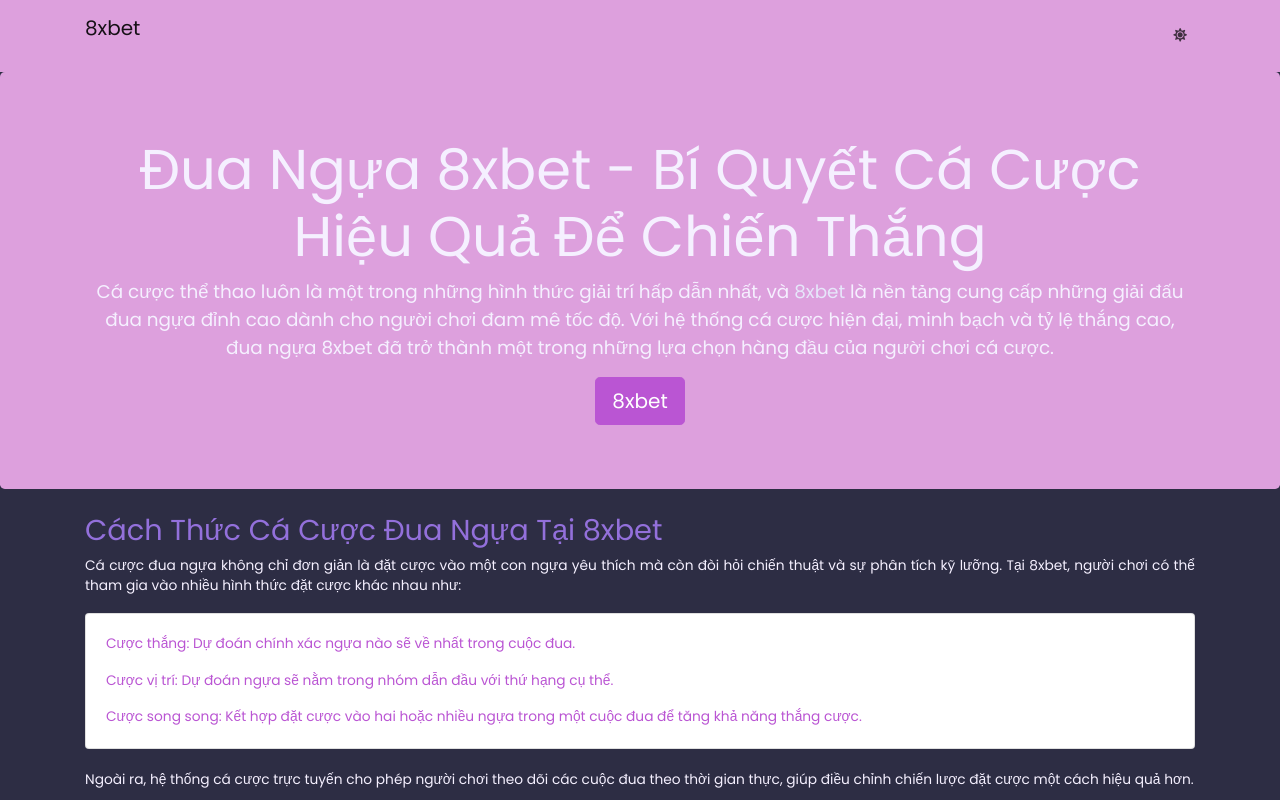
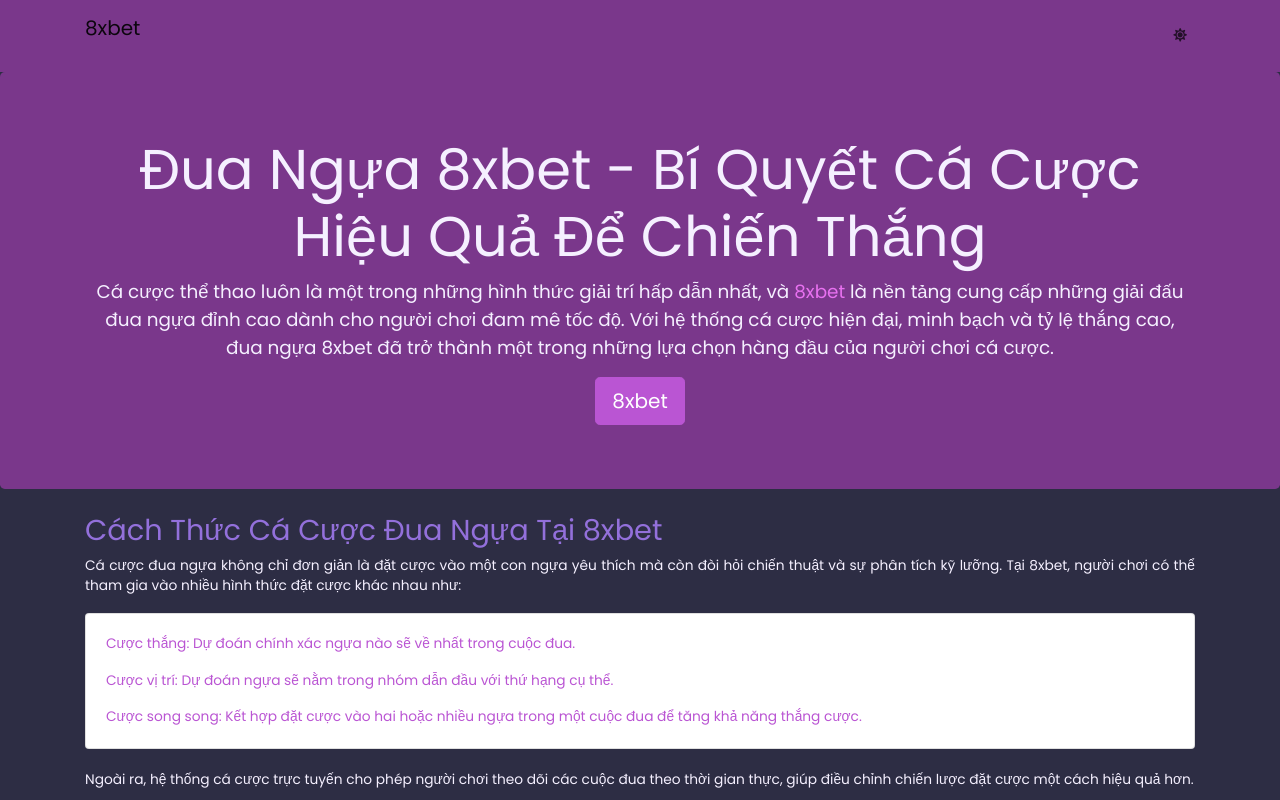
Before and after one commit to mufeed-bab/8xbet-dua-ngua-vn, a plain HTML site: page index.html in a window 1280 px wide. Both pictures are taken after a click on the link 1180 px from the left and 35 px from the top of the page. Shown: the top 800 px of the page. Drawn offline with nearby package versions, Linux system fonts and the light colour scheme.

Commit message:
theme changed

```diff
--- a/styles.css
+++ b/styles.css
@@ -209,8 +209,8 @@
   --color-text: #F5F0FF;
   --color-primary: #BA55D3;
   --color-secondary: #9370DB;
-  --color-accent: #DDA0DD;
-  --color-link: #E6E6FA;
+  --color-accent: #7A378B;
+  --color-link: #e871f0;
   --color-link-hover: #D8BFD8;
   --color-table-text: #F5F0FF;
 }
```
